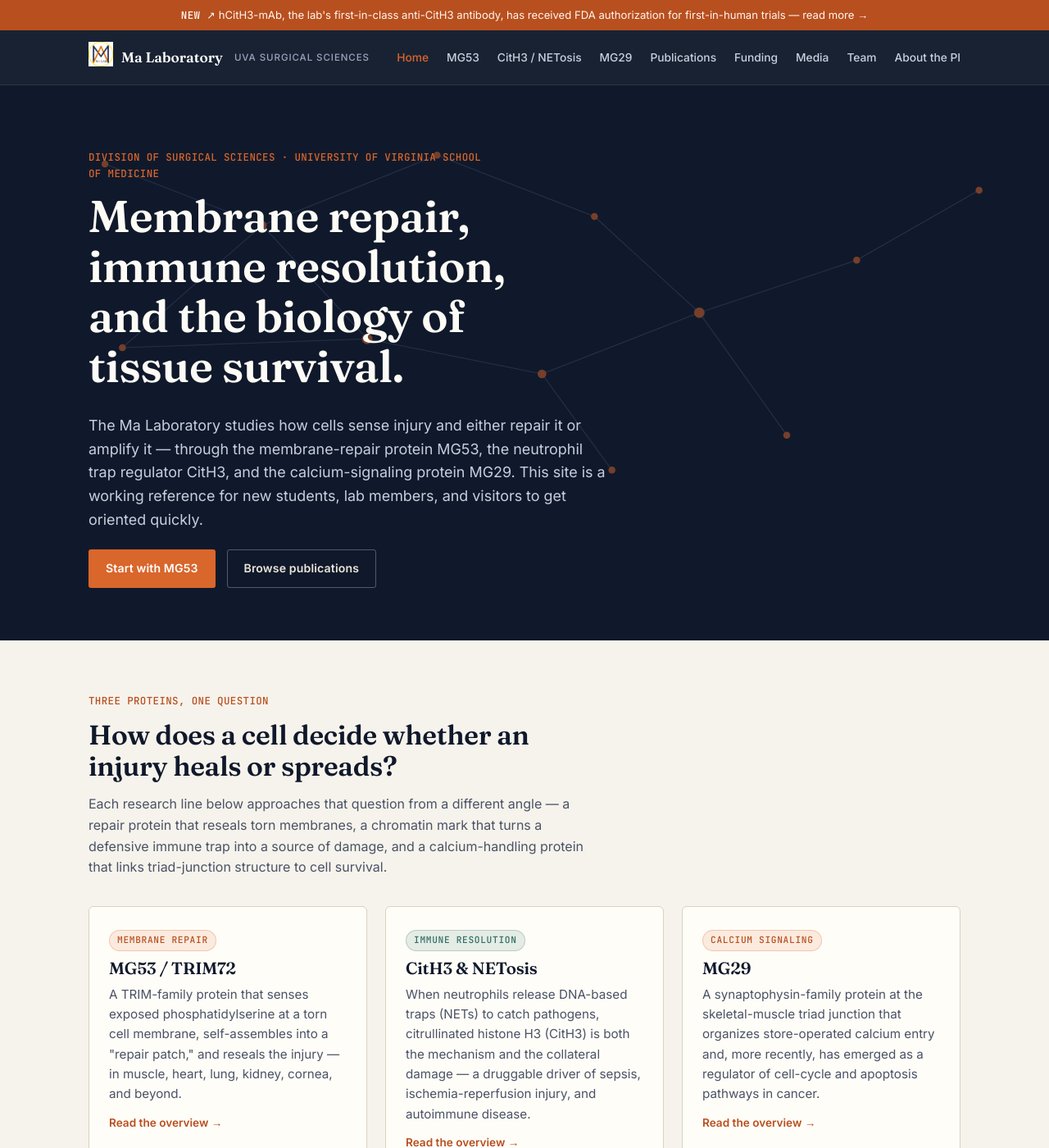
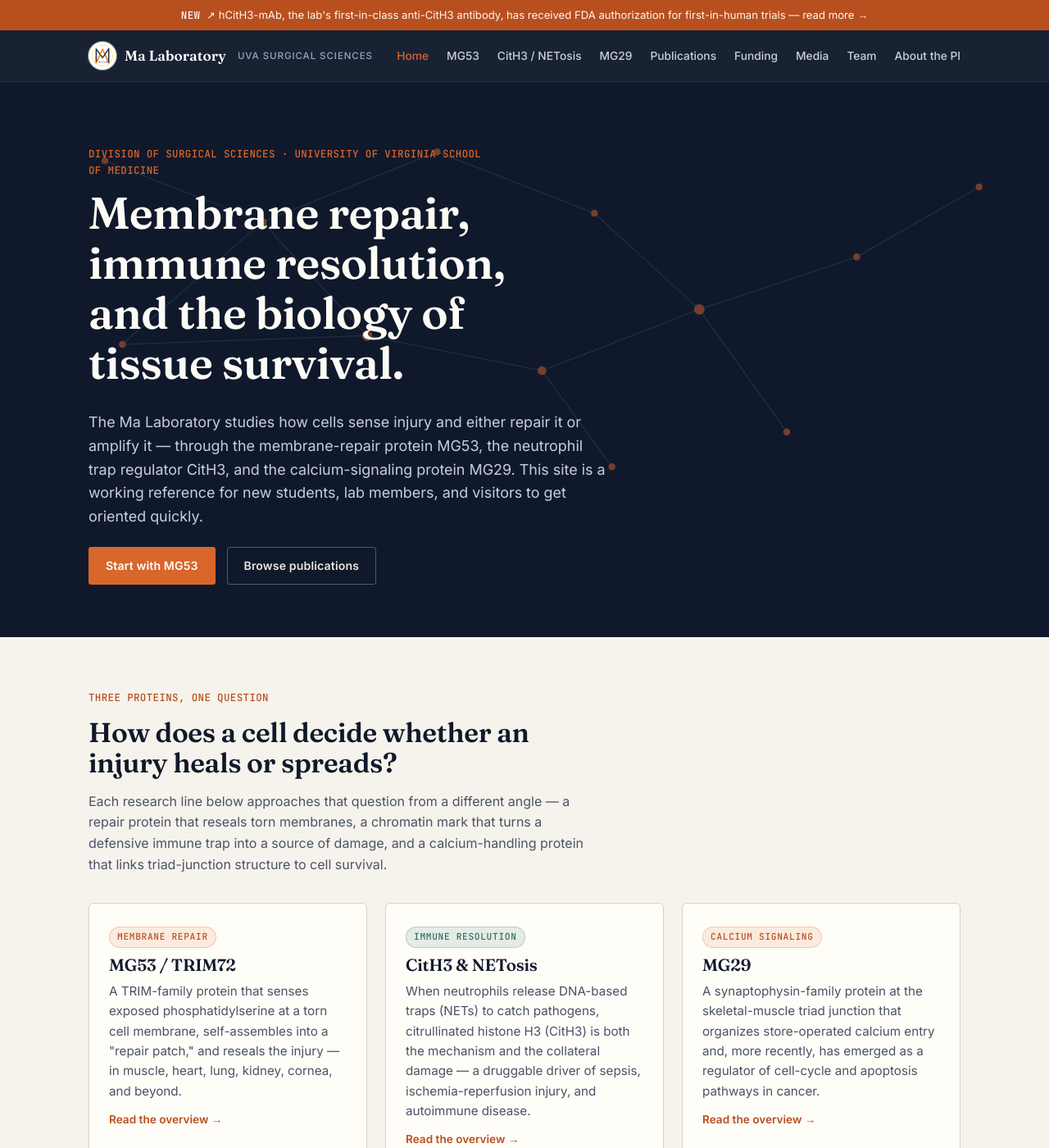
Before and after one commit to mjf6e/Ma-Lab-Research-Portfolio, a Jekyll site: the page built from index.html, in a window 1280 px wide and 1400 px high. Shown: the whole window at 82% size. Built offline with Jekyll 4.4.1, drawn with Linux system fonts in a browser that asks for light colours.

Commit message:
Give nav logo a white circular backing for visibility on the dark header

```diff
--- a/assets/style.css
+++ b/assets/style.css
@@ -64,7 +64,13 @@
 .nav{ display:flex; align-items:center; justify-content:space-between; padding:14px 28px; max-width:var(--max); margin:0 auto; }
 .brand{ display:flex; align-items:center; gap:10px; color:#fff; font-family:'Fraunces',serif; font-weight:600; font-size:1.08rem; }
 .brand .dot{ width:9px; height:9px; border-radius:50%; background:var(--signal); box-shadow:0 0 0 4px rgba(217,102,43,.25); }
-.brand-logo{ width:30px; height:30px; flex-shrink:0; }
+.brand-logo-wrap{
+  display:inline-flex; align-items:center; justify-content:center;
+  width:34px; height:34px; border-radius:50%;
+  background:#fff; flex-shrink:0;
+  box-shadow:0 0 0 1px rgba(255,255,255,.4);
+}
+.brand-logo{ width:26px; height:26px; flex-shrink:0; display:block; object-fit:contain; border-radius:50%; }
 .brand span.sub{ color:#9aa5bd; font-family:'Inter',sans-serif; font-weight:500; font-size:.72rem; text-transform:uppercase; letter-spacing:.08em; margin-left:4px; }
 .navlinks{ display:flex; gap:22px; flex-wrap:wrap; }
 .navlinks a{ color:#c9cfdd; font-size:.86rem; font-weight:500; }
```
